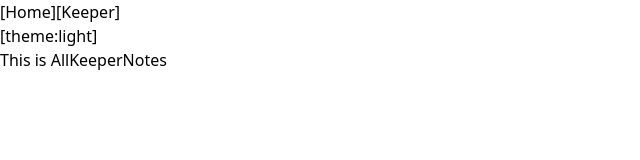
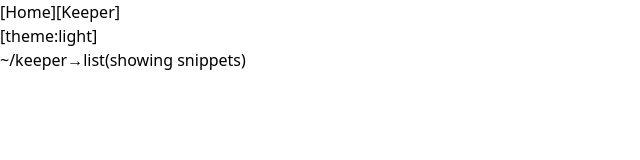
Before and after one commit to Ujef55/Code-Keeper, a React (Vite) app: page /keeper in a window 1280 px wide. Shown: the top 160 px of the page, without its empty margins (0-640 px from the left). Built offline with nearby package versions, Linux system fonts and the light colour scheme.

Commit message:
add AllKeeperNotes UI and toast

```diff
--- a/src/components/AllKeeperNotes.jsx
+++ b/src/components/AllKeeperNotes.jsx
@@ -1,9 +1,75 @@
 import React from 'react'
+import { useSelector } from 'react-redux'
 
 const AllKeeperNotes = () => {
+
+    const keepers = useSelector((state) => state.keeper);
+    console.log(keepers);
+
     return (
-        <div>This is AllKeeperNotes</div>
-    )
+        <div className="p-2 sm:p-4 font-mono min-h-screen">
+            <div className="max-w-4xl mx-auto">
+                <div className="flex items-center space-x-2 text-sm mb-6 bg-[#252525] p-2 rounded">
+                    <span className="text-yellow-600">~/</span>
+                    <span className="text-blue-400">keeper</span>
+                    <span className="text-gray-600">→</span>
+                    <span className="text-green-400">list</span>
+                    <span className="text-gray-600 ml-2 text-xs">(showing {keepers.length} snippets)</span>
+                </div>
+
+                <div className="space-y-4">
+                    {keepers.keeper.map((keeper) => (
+                        <div key={keeper.id} className="border border-[#333] bg-[#1e1e1e]">
+                            {/* Snippet Header */}
+                            <div className="flex flex-wrap items-center justify-between bg-[#252525] px-3 py-2 border-b border-[#333]">
+                                <div className="flex items-center space-x-2">
+
+                                    <h3 className="text-gray-200 font-medium truncate">
+                                        {keeper.title}
+                                    </h3>
+                                </div>
+                                <span className="text-gray-500 text-xs hidden sm:block">{keeper.createdAt}</span>
+                            </div>
+
+                            {/* Snippet Content */}
+                            <div className="relative">
+                                <pre className="text-gray-300 text-sm p-3 pl-16 overflow-x-auto">
+                                    <code>{keeper.content}</code>
+                                </pre>
+                            </div>
+
+                            {/* Action Buttons */}
+                            <div className="flex flex-wrap justify-end gap-1 px-2 py-1.5 bg-[#252525] border-t border-[#333]">
+                                <button
+                                    onClick={() => copyToClipboard(keeper.content)}
+                                    className="px-2 py-0.5 text-xs text-gray-400 hover:bg-[#333] hover:text-gray-200 rounded transition-colors duration-150"
+                                >
+                                    [copy]
+                                </button>
+                                <button className="px-2 py-0.5 text-xs text-gray-400 hover:bg-[#333] hover:text-gray-200 rounded transition-colors duration-150">
+                                    [edit]
+                                </button>
+                                <button className="px-2 py-0.5 text-xs text-gray-400 hover:bg-[#333] hover:text-gray-200 rounded transition-colors duration-150">
+                                    [view]
+                                </button>
+                                <button className="px-2 py-0.5 text-xs text-gray-400 hover:bg-[#333] hover:text-gray-200 rounded transition-colors duration-150">
+                                    [share]
+                                </button>
+                                <button className="px-2 py-0.5 text-xs text-red-400 hover:bg-red-900/30 hover:text-red-300 rounded transition-colors duration-150">
+                                    [delete]
+                                </button>
+                            </div>
+                        </div>
+                    ))}
+                </div>
+
+                {keepers.length === 0 && (
+                    <div className="text-gray-500 text-sm bg-[#1e1e1e] p-4 border border-[#333]">
+                        $ No snippets found. Create one to get started.
+                    </div>
+                )}
+            </div>
+        </div>)
 }
 
 export default AllKeeperNotes
--- a/src/components/Home.jsx
+++ b/src/components/Home.jsx
@@ -2,6 +2,7 @@ import React, { useState } from 'react';
 import { useSearchParams } from 'react-router-dom';
 import { useDispatch } from 'react-redux';
 import { addToKeeper, updateToKeeper } from '../features/keeper/keeperSlice';
+import toast from 'react-hot-toast';
 
 const Home = () => {
     const [title, setTitle] = useState('');
@@ -23,16 +24,22 @@ const Home = () => {
 
         if (!keeperId) {
             // create new keeper
-            dispatch(addToKeeper(keeper));
+            if (title && content) {
+                dispatch(addToKeeper(keeper));
+            } else {
+                toast.error('Please fill all the details');
+            }
         } else {
             // update keeper
             dispatch(updateToKeeper(keeper));
         }
 
         // after create or update
-        setTitle('');
-        setContent('');
-        setSearchParams({});
+        if (title && content) {
+            setTitle('');
+            setContent('');
+            setSearchParams({});
+        }
 
     }
 
```
